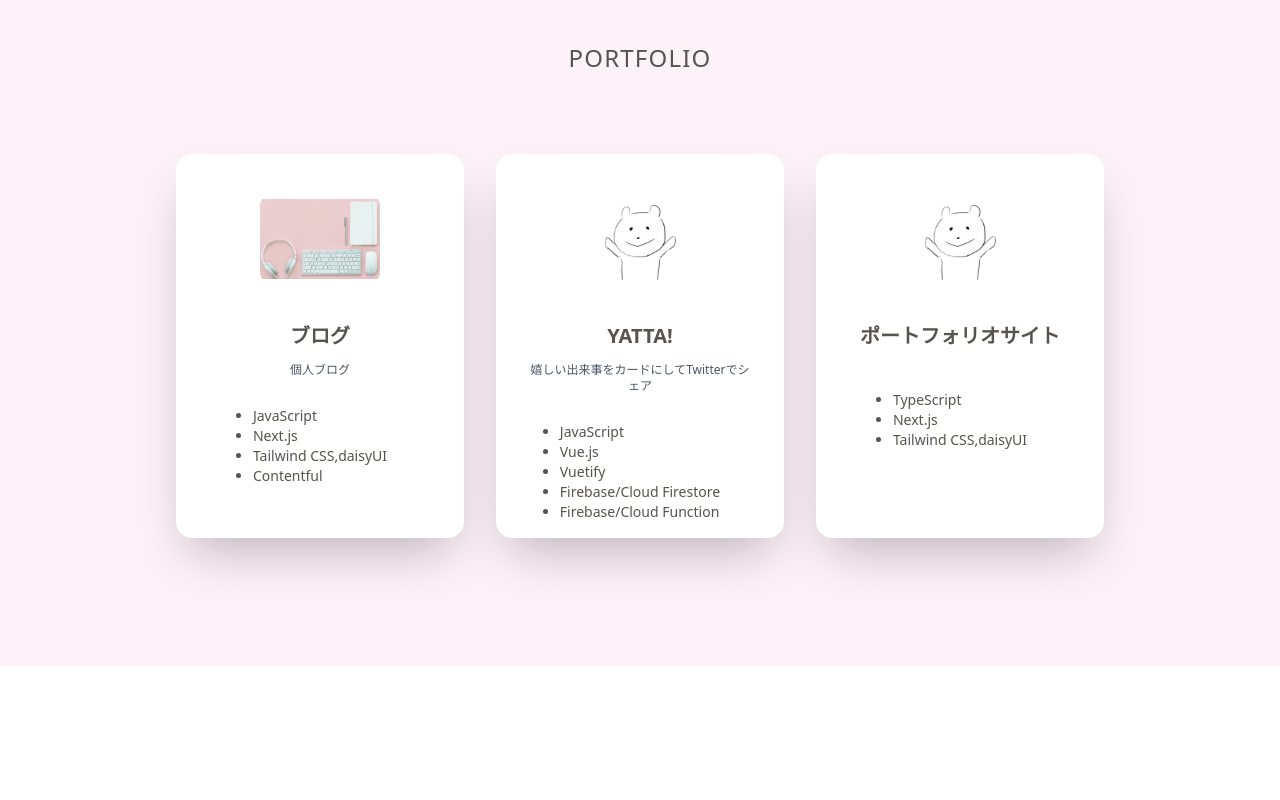
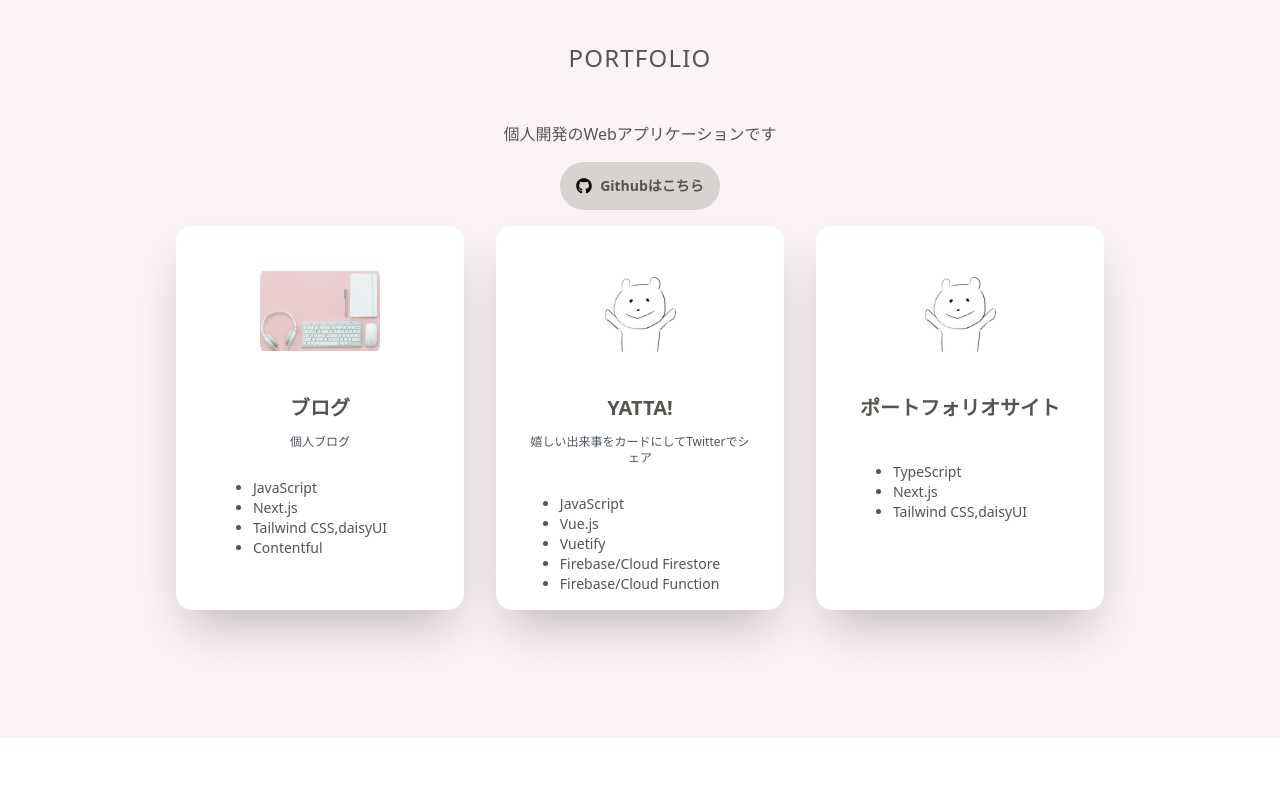
Before and after one commit to meg-engineer/portfolio-next, a Next.js app: page / in a window 1280 px wide. Shown: the part 1600-2400 px from the top of the page. Built offline with nearby package versions, Linux system fonts and the light colour scheme.

Commit message:
githubリンク追加

```diff
--- a/components/Contact/index.tsx
+++ b/components/Contact/index.tsx
@@ -29,7 +29,7 @@ const Contact: React.FC = () => {
                 height={16}
                 alt="twitter"
               />
-              <span className="ml-2">Twitterはこちら</span>
+              <span className="ml-2 capitalize">Twitterはこちら</span>
             </a>
           </div>
         </div>
--- a/components/Portfolio/index.tsx
+++ b/components/Portfolio/index.tsx
@@ -1,3 +1,4 @@
+import Image from "next/image";
 import { portfolioList } from "app.config";
 
 // Components
@@ -6,7 +7,24 @@ import Card from "components/Card";
 const Portfolio = () => {
   return (
     <div className="py-32 text-stone-600 bg-pink-50">
-      <h1 className="mb-20 text-2xl tracking-wider text-center">PORTFOLIO</h1>
+      <h1 className="mb-12 text-2xl tracking-wider text-center">PORTFOLIO</h1>
+      <p className="mb-4 text-center">個人開発のWebアプリケーションです</p>
+      <div className="mb-4 text-center">
+        <a
+          href="https://github.com/meg-engineer"
+          target="_blank"
+          rel="noopener noreferrer"
+          className="text-stone-600 bg-stone-300 hover:bg-stone-50 rounded-full border-0 btn"
+        >
+          <Image
+            src="/icon/github-brands.svg"
+            width={16}
+            height={16}
+            alt="twitter"
+          />
+          <span className="ml-2 capitalize">Githubはこちら</span>
+        </a>
+      </div>
       <div className="gap-8 justify-center items-center md:flex md:px-32">
         {portfolioList.map((portfolio) => (
           <div key={portfolio.id} className="mb-3 md:mb-0">
```
